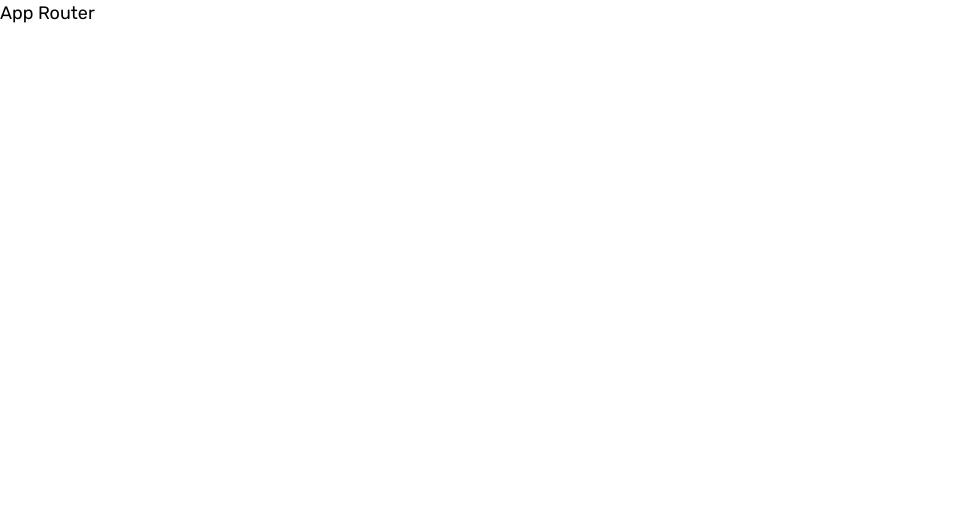
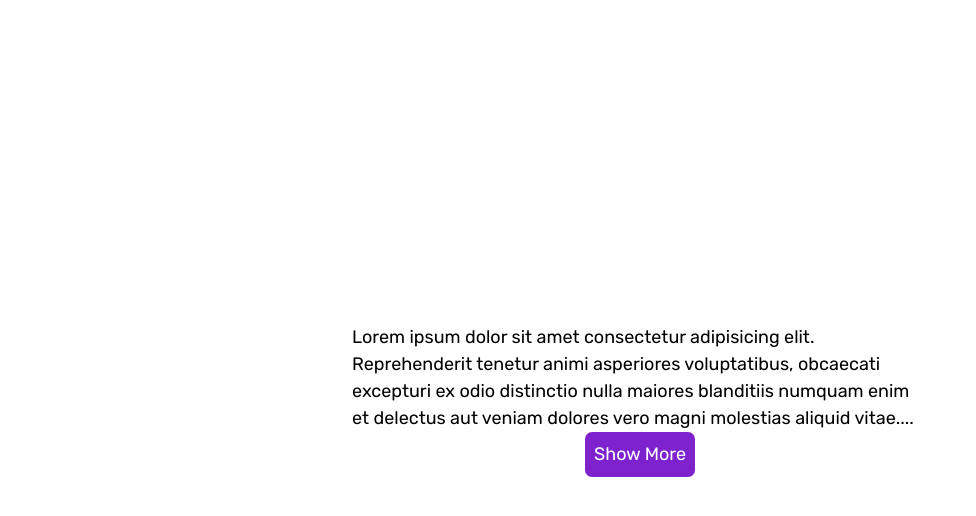
Before and after one commit to Peter3Khalil/learning-react-testing-library, a Next.js app: page / in a window 1280 px wide. Shown: the top 516 px of the page, without its empty margins (0-976 px from the left). Built offline with nearby package versions, Linux system fonts and the light colour scheme.

Commit message:
✅ Exercise: Testing extendable text component

```diff
--- a/src/app/page.tsx
+++ b/src/app/page.tsx
@@ -1,7 +1,11 @@
+import ExtendableText from '@/components/extendable-text';
+
 export const metadata = {
   title: 'App Router',
 };
 
 export default function Page() {
-  return <h1>App Router</h1>;
+  return (
+    <ExtendableText text="  Lorem ipsum dolor sit amet consectetur adipisicing elit. Reprehenderit tenetur animi asperiores voluptatibus, obcaecati excepturi ex odio distinctio nulla maiores blanditiis numquam enim et delectus aut veniam dolores vero magni molestias aliquid vitae. Minus eligendi error sunt neque, laborum quibusdam labore fuga! Explicabo quaerat, vel quod provident itaque doloribus omnis? Dolores veniam illum explicabo repudiandae tenetur amet excepturi dicta non perspiciatis rem possimus corrupti, minus quia illo esse voluptas natus ab recusandae dignissimos aut? Nihil, rem? Hic tempore provident nam blanditiis iusto praesentium molestias excepturi modi id, libero impedit eum earum neque quidem! Est porro eum natus velit quibusdam odit." />
+  );
 }
--- /dev/null
+++ b/src/components/extendable-text/index.tsx
@@ -0,0 +1,26 @@
+'use client';
+import React, { useState } from 'react';
+
+const ExtendableText = ({ text }: { text: string }) => {
+  const limit = 255;
+  const [isExtendable, setIsExtendable] = useState(false);
+  return (
+    <div className="mx-auto flex h-[100vh] max-w-lg flex-col items-center justify-center">
+      <p>
+        {text.length > limit && !isExtendable
+          ? text.substring(0, limit) + '...'
+          : text}
+      </p>
+      {text.length > limit && (
+        <button
+          onClick={() => setIsExtendable((prev) => !prev)}
+          className="rounded-md bg-purple-700 p-2 text-white"
+        >
+          {isExtendable ? 'Show Less' : 'Show More'}
+        </button>
+      )}
+    </div>
+  );
+};
+
+export default ExtendableText;
```
Also changed, not shown: 1 other file (tests, documents, lock files or other folders).
